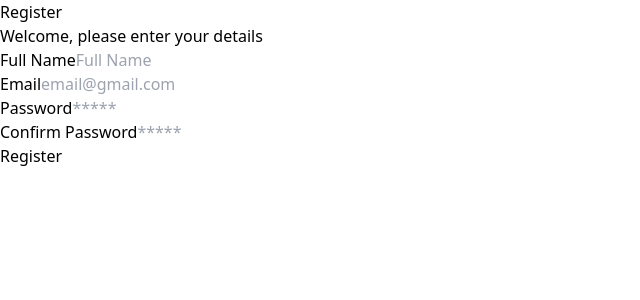
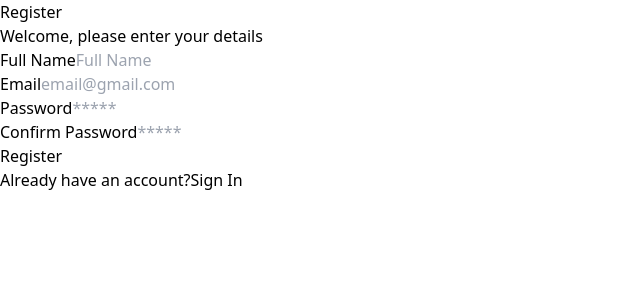
Before and after one commit to wafieabiyya/login-react-vite, a React (Vite) app: page /register in a window 1280 px wide. Shown: the top 300 px of the page, without its empty margins (0-640 px from the left). Built offline with nearby package versions, Linux system fonts and the light colour scheme.

Commit message:
feature: routing login, register and erorr page

```diff
--- /dev/null
+++ b/src/Pages/erorrPage.jsx
@@ -0,0 +1,15 @@
+import { useRouteError } from "react-router-dom";
+
+const ErrorPage = () =>{
+    const erorr = useRouteError();
+
+    return(
+        <div className="flex min-h-screen items-center flex-col justify-center">
+            <h1 className="font-bold text-3xl">Oops!</h1>
+            <p>{erorr.statusText || erorr.message}</p>
+            <p>An unexpected erorr has occured</p>
+        </div>
+    )
+}
+
+export default ErrorPage;
--- a/src/Pages/login.jsx
+++ b/src/Pages/login.jsx
@@ -1,10 +1,15 @@
+import { Link } from "react-router-dom"
 import FormLogin from "../components/Fragments/FormLogIn"
 import AuthLayout from "../components/Layouts/AuthLayout"
 
-const LoginPage = () =>{
+const LoginPage = () => {
     return (
-        <AuthLayout title = "Login">
-            <FormLogin/>
+        <AuthLayout title="Login">
+            <FormLogin />
+            <p className="mt-5 text-center">
+                Don't have an account?
+                <Link to="/register" className="font-bold text-zinc-400 ml-2">Sign Up</Link>
+            </p>
         </AuthLayout>
     )
 }
--- a/src/Pages/register.jsx
+++ b/src/Pages/register.jsx
@@ -1,10 +1,15 @@
+import { Link } from "react-router-dom"
 import FormRegister from "../components/Fragments/FormRegister"
 import AuthLayout from "../components/Layouts/AuthLayout"
 
-const RegisterPage = () =>{
+const RegisterPage = () => {
     return (
-        <AuthLayout title = "Register">
-            <FormRegister/>
+        <AuthLayout title="Register">
+            <FormRegister />
+            <p className="mt-5 text-center">
+                Already have an account?
+                <Link to="/login" className="font-bold text-zinc-400 ml-2">Sign In</Link>
+            </p>
         </AuthLayout>
     )
 }
--- a/src/main.jsx
+++ b/src/main.jsx
@@ -4,11 +4,13 @@ import './index.css'
 import { createBrowserRouter, RouterProvider } from 'react-router-dom'
 import LoginPage from './Pages/login.jsx'
 import RegisterPage from './Pages/register.jsx'
+import ErrorPage from './Pages/erorrPage'
 
 const router = createBrowserRouter([
   {
     path: '/',
-    element: <div>hellow</div>
+    element: <div>hellow</div>,
+    errorElement: <ErrorPage/>
   },
   {
     path: '/login',
@@ -18,6 +20,7 @@ const router = createBrowserRouter([
     path: '/register',
     element: <RegisterPage/>
   }
+
 ])
 
 ReactDOM.createRoot(document.getElementById('root')).render(
```
